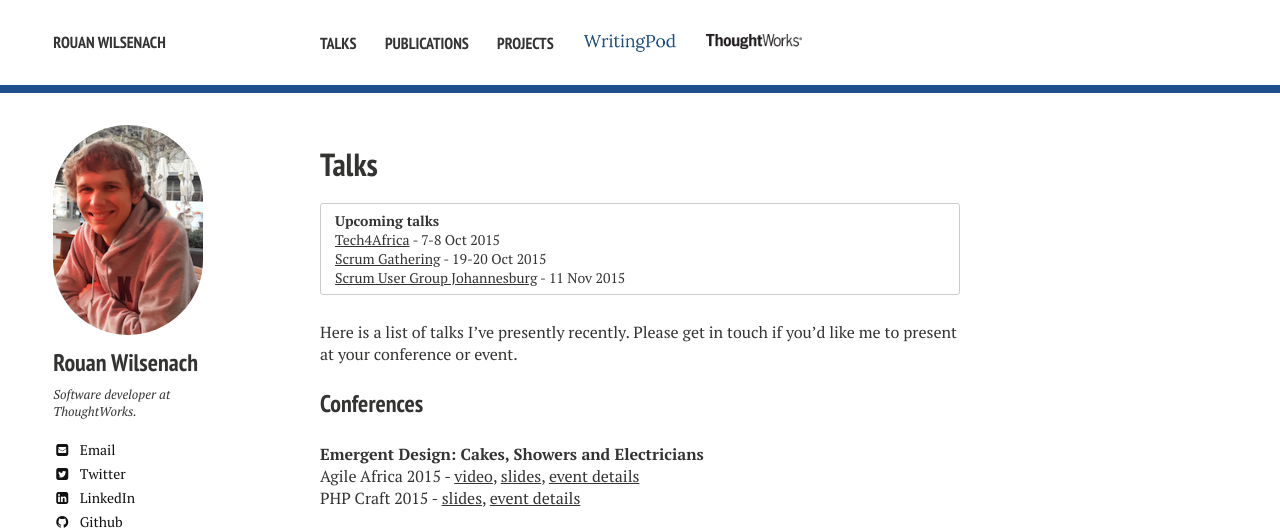
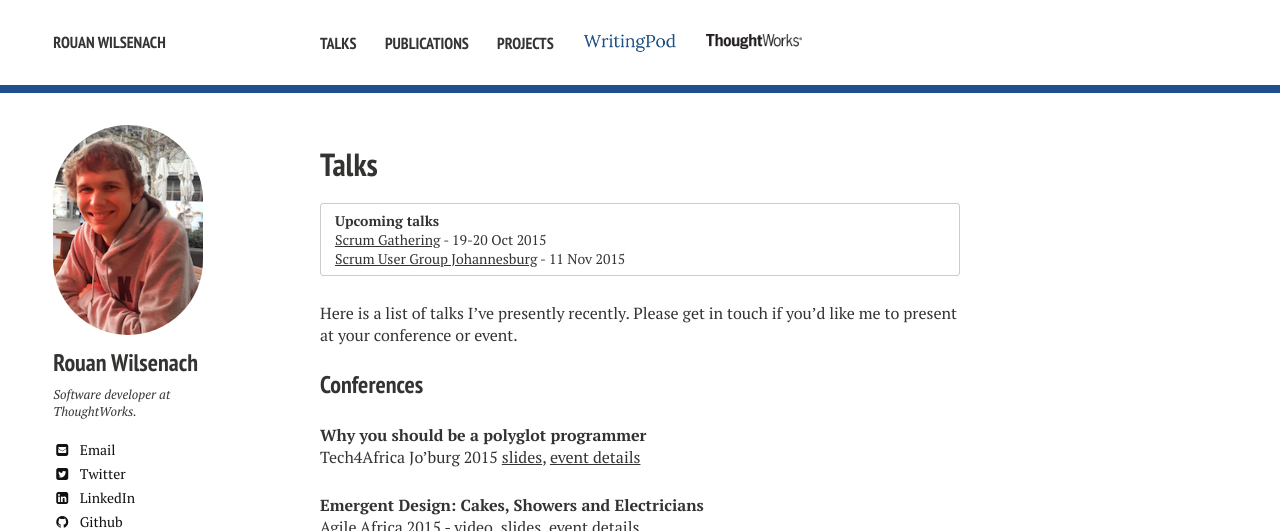
Before and after one commit to rouanw/rouanw.github.io, a Jekyll site: the page built from talks/index.md, in a window 1280 px wide and 900 px high, cut to the strip 0-531 px from the top of the window. Built offline with Jekyll 4.4.1, drawn with Linux system fonts in a browser that asks for light colours; nearby versions of some CDN libraries; some web fonts are replaced; comment, search, counter and statistics services are not loaded.

Commit message:
t4a slides

```diff
--- a/talks/index.md
+++ b/talks/index.md
@@ -7,7 +7,6 @@ share: false
 # Talks
 
 __Upcoming talks__
-[Tech4Africa](http://t4a2015.sched.org/event/c1af75599f69612f590d3a3f01099961) - 7-8 Oct 2015
 [Scrum Gathering](http://sugsa.org.za/scrum-gathering-south-africa-2015/speakers/rouan-wilsenach-heroes-need-sleep-too-techniques-for-stress-free-software-releases/) - 19-20 Oct 2015
 [Scrum User Group Johannesburg](http://www.meetup.com/Scrum-User-Group-Johannesburg/events/219835943/) - 11 Nov 2015
 {: .notice}
@@ -15,6 +14,10 @@ __Upcoming talks__
 Here is a list of talks I've presently recently. Please get in touch if you'd like me to present at your conference or event.
 
 ### Conferences
+
+__Why you should be a polyglot programmer__
+Tech4Africa Jo'burg 2015
+[slides](http://www.slideshare.net/rouanw/be-a-polyglot-programmer-r-wilsenach), [event details](http://t4a2015.sched.org/event/c1af75599f69612f590d3a3f01099961)
 
 __Emergent Design: Cakes, Showers and Electricians__
 Agile Africa 2015 - [video](https://www.youtube.com/watch?v=30sYOHSh3LY), [slides](http://www.slideshare.net/rouanw/emergent-design-cakes-showers-and-electricians), [event details](http://agileafrica.jcse.org.za/proposal/emergent-design-cakes-showers-and-electricians)
```
Also changed, not shown: index.md (+0 -1 lines).
